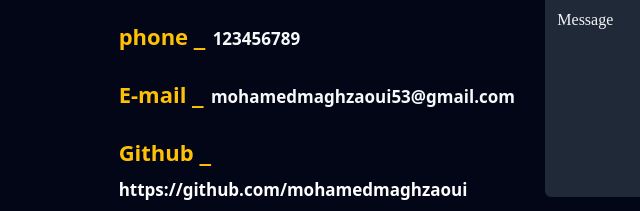
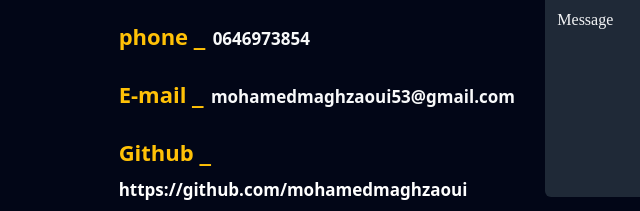
Before and after one commit to mohamedmaghzaoui/portfolio, a website: page contact.html in a window 1280 px wide. Shown: the part 398-609 px from the top of the page, 0-640 px from the left. Drawn offline with nearby package versions, Linux system fonts and the light colour scheme.

Commit message:
completed project

```diff
--- a/contact.html
+++ b/contact.html
@@ -70,7 +70,7 @@
                         </p>
                         <p id="text" class="text-light fw-bold"><span class="text-warning  ">phone <span
                                     class="text-warning fs-3">_ </span></span>
-                            <span class="text2">123456789</span>
+                            <span class="text2">0646973854</span>
                         </p>
 
                         <p id="text" class="text-light fw-bold"><span class="text-warning  ">E-mail <span
```
